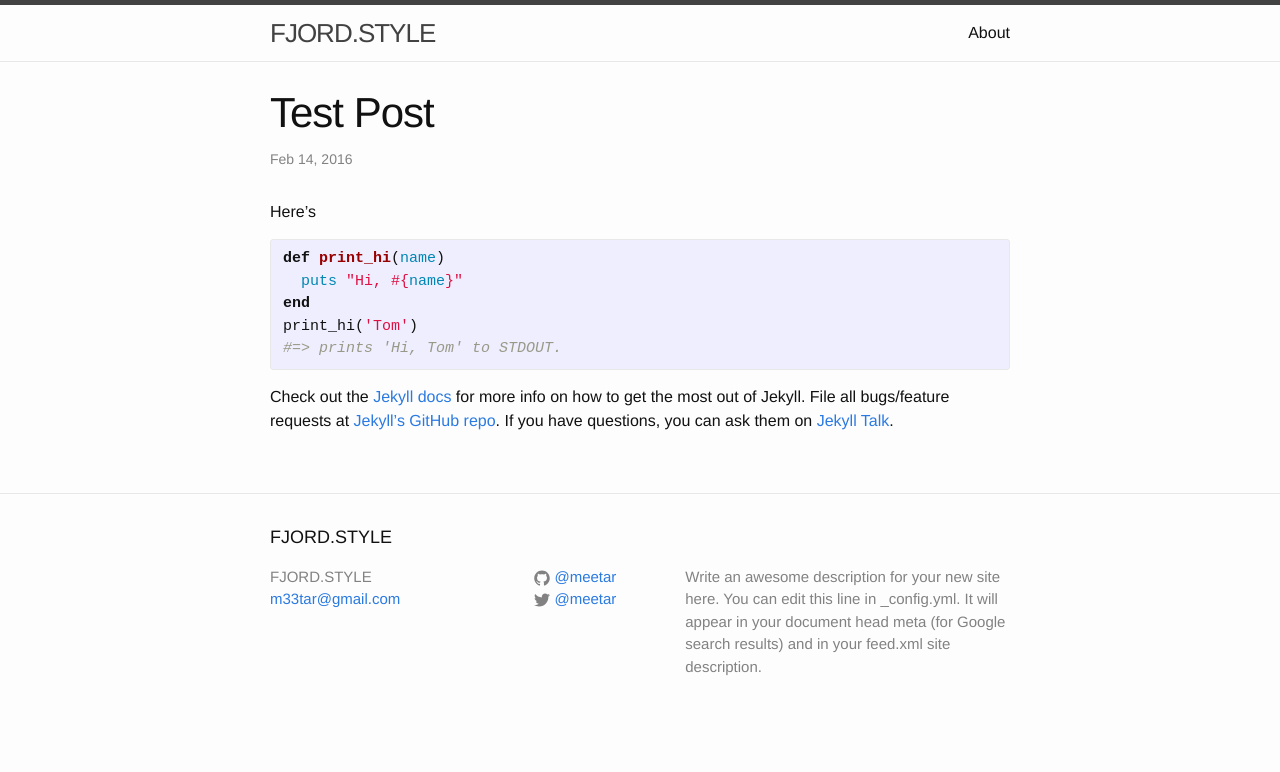
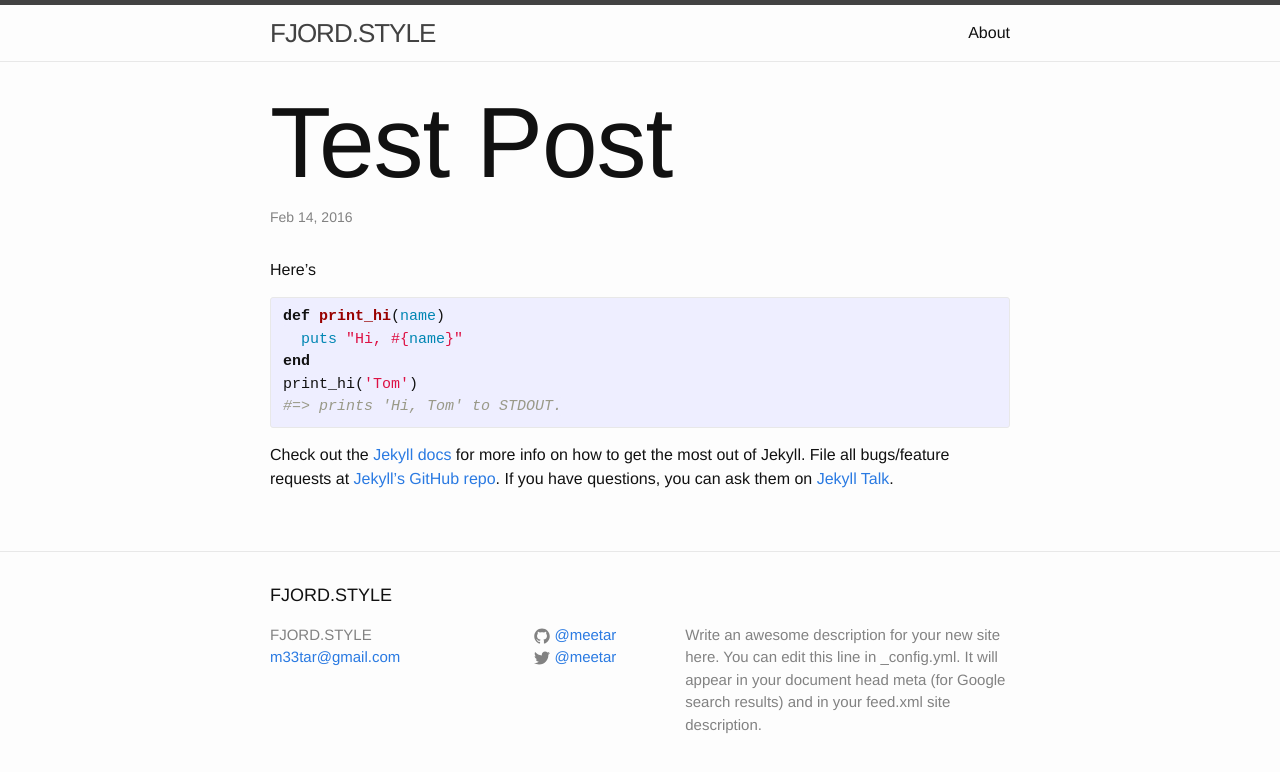
Before and after one commit to meetar/fjord.style, a Jekyll site: the page built from _posts/2016-02-13-test.md, in a window 1280 px wide. Shown: the top 772 px of the page. Built offline with Jekyll 4.4.1, drawn with Linux system fonts in a browser that asks for light colours.

```diff
--- a/_config.yml
+++ b/_config.yml
@@ -13,7 +13,8 @@ description: > # this means to ignore newlines until "baseurl:"
   line in _config.yml. It will appear in your document head meta (for
   Google search results) and in your feed.xml site description.
 baseurl: "" # the subpath of your site, e.g. /blog
-url: "http://meetar.github.io/fjord.style" # the base hostname & protocol for your site
+# url: "http://meetar.github.io/fjord.style" # the base hostname & protocol for your site
+url: ""
 permalink: /:title
 twitter_username: meetar
 github_username:  meetar
--- a/_sass/_layout.scss
+++ b/_sass/_layout.scss
@@ -204,7 +204,7 @@
 }
 
 .post-title {
-    font-size: 42px;
+    font-size: 100px;
     letter-spacing: -1px;
     line-height: 1;
 
```
